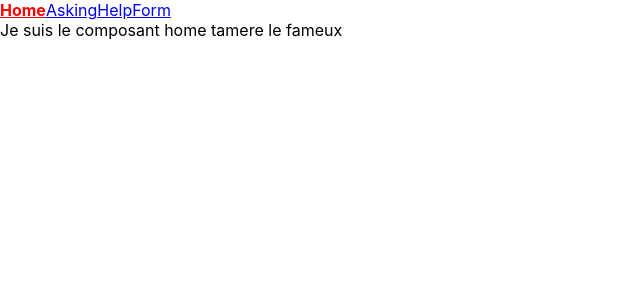
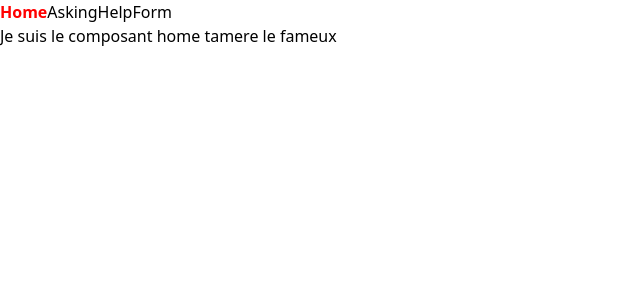
Before and after one commit to WildCodeSchool/2104-wns-remote-modus-front, a React (Create React App) app: page / in a window 1280 px wide. Shown: the top 300 px of the page, without its empty margins (0-640 px from the left). Built offline with nearby package versions, Linux system fonts and the light colour scheme.

Commit message:
Tailwind installation done and functional

```diff
--- /dev/null
+++ b/craco.config.js
@@ -0,0 +1,10 @@
+module.exports = {
+    style: {
+      postcss: {
+        plugins: [
+          require('tailwindcss'),
+          require('autoprefixer'),
+        ],
+      },
+    },
+  }
--- a/src/App.tsx
+++ b/src/App.tsx
@@ -11,7 +11,7 @@
       <Navbar />
       <Switch>
         <Route exact path="/">
-          <Home />
+          <Home/>
         </Route>
         <Route exact path="/ask-help">
           <AskingHelpForm />
--- a/src/index.css
+++ b/src/index.css
@@ -1,4 +1,8 @@
-body {
+@tailwind base;
+@tailwind components;
+@tailwind utilities;
+
+/*body {
   margin: 0;
   font-family: -apple-system, BlinkMacSystemFont, 'Segoe UI', 'Roboto', 'Oxygen',
     'Ubuntu', 'Cantarell', 'Fira Sans', 'Droid Sans', 'Helvetica Neue',
@@ -10,4 +14,4 @@
 code {
   font-family: source-code-pro, Menlo, Monaco, Consolas, 'Courier New',
     monospace;
-}
+}*/
--- a/src/routes/home/Home.tsx
+++ b/src/routes/home/Home.tsx
@@ -1,7 +1,11 @@
 import React from "react";
 
 const Home = (): JSX.Element => {
-  return <>Je suis le composant home tamere le fameux</>;
+  return (
+    <div >
+      Je suis le composant home tamere le fameux
+    </div>
+  );
 };
 
 export default Home;
--- /dev/null
+++ b/tailwind.config.js
@@ -0,0 +1,11 @@
+module.exports = {
+    purge: ['./src/**/*.{js,jsx,ts,tsx}', './public/index.html'],
+    darkMode: false, // or 'media' or 'class'
+    theme: {
+      extend: {},
+    },
+    variants: {
+      extend: {},
+    },
+    plugins: [],
+  }
```
Also changed, not shown: package.json (+8 -4 lines), 1 other file (tests, documents, lock files or other folders).
